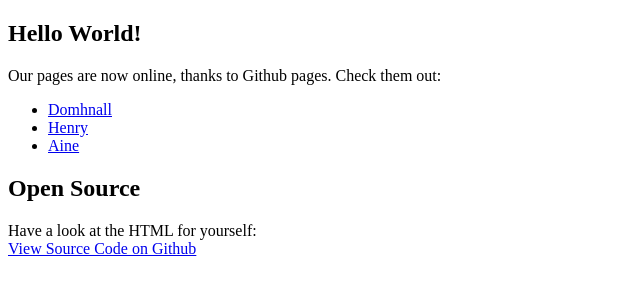
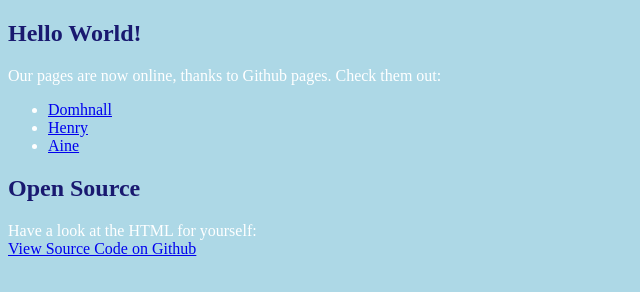
Before and after one commit to therobotfoundry/test, a plain HTML site: page index.html in a window 1280 px wide. Shown: the whole page, without its empty margins (0-640 px from the left). Drawn offline with Linux system fonts and the light colour scheme.

Commit message:
added in a new style sheet.

```diff
--- a/index.html
+++ b/index.html
@@ -3,6 +3,7 @@
 <head>
 	<meta charset="UTF-8">
 	<title>My Website</title>
+	<link rel="stylesheet" href="styles.css">
 </head>
 <body>
 	<h2>Hello World!</h2>
--- /dev/null
+++ b/styles.css
@@ -0,0 +1,11 @@
+body{
+	background-color: lightblue;
+	color: white
+}
+h1,h2,h3{
+	color: midnightblue;
+}
+
+a:hover{
+	background-color: hotpink;
+}
```
